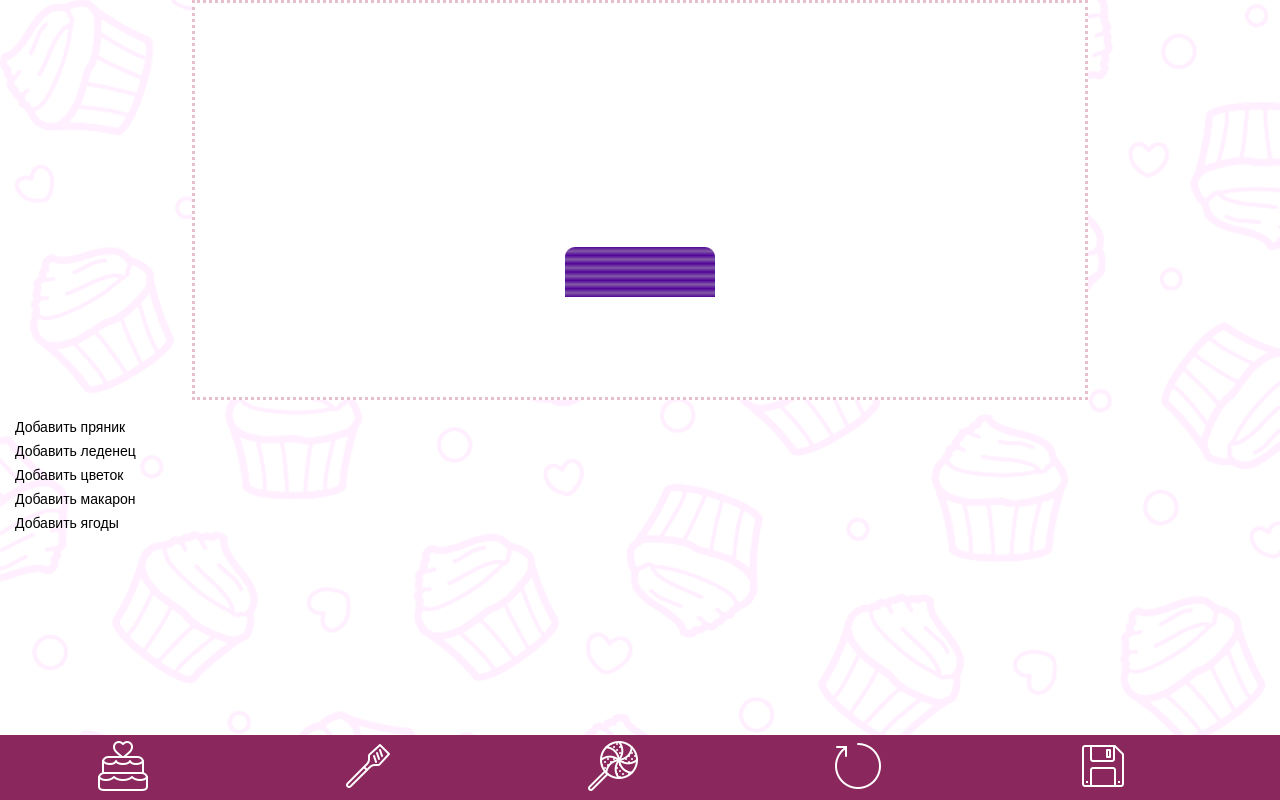
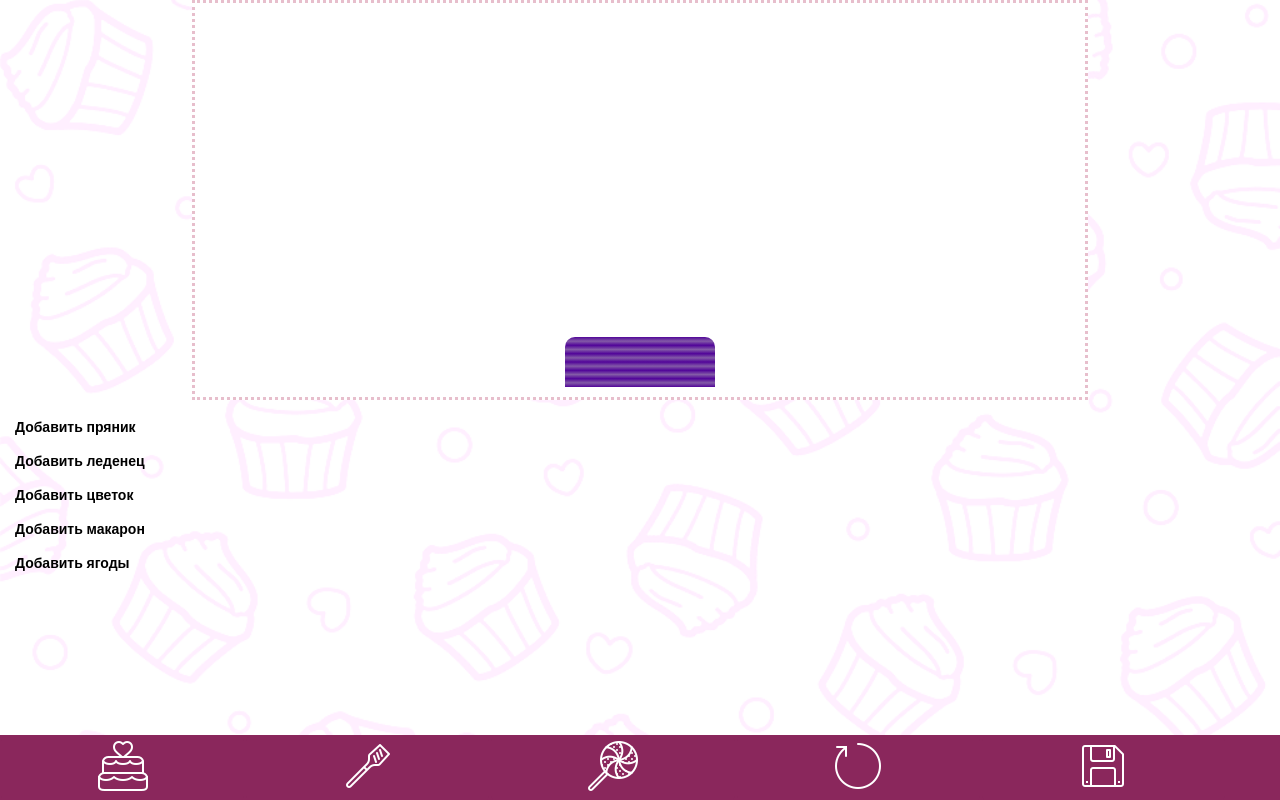
Before and after one commit to Orenchuck/project-a-level, a React app: page / in a window 1280 px wide. Both pictures are taken after a click on the button 612 px from the left and 768 px from the top of the page. Built offline with nearby package versions, Linux system fonts and the light colour scheme.

Commit message:
decorStyle

```diff
--- a/cake_decorating2.jsx
+++ b/cake_decorating2.jsx
@@ -533,7 +533,7 @@ export default class CakeDecorating extends React.Component {
 
     list() {
         return (this.state.groups.map(group => (
-            <div key={group.id} onClick={() => this.setState({ decor_type: group.id })}>
+            <div className="headline" key={group.id} onClick={() => this.setState({ decor_type: group.id })}>
                 {group.text}
                 <br />
             </div>
--- a/style.css
+++ b/style.css
@@ -41,7 +41,7 @@ body{
     flex-direction: column;
     justify-content: flex-end;
     align-items: center;
-    padding: 20px 10px 100px 10px;
+    padding: 10px;
     position: relative;
 }
 
```
